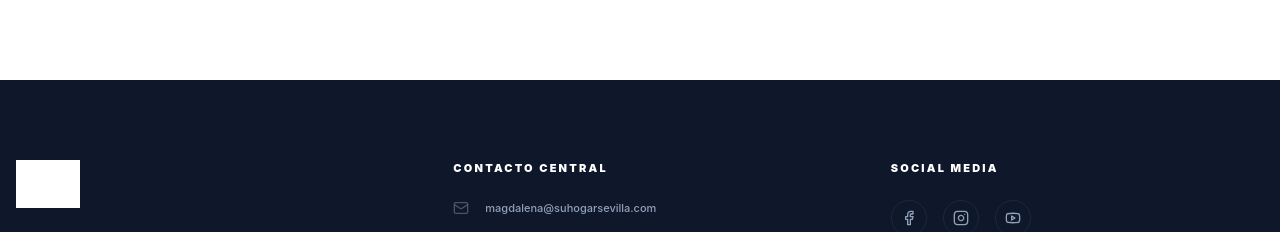
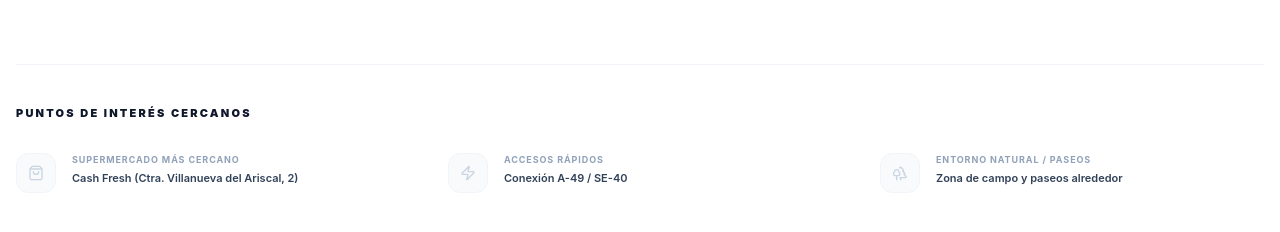
Before and after one commit to jaimegenerovva-hue/Proyecto-Montaraz-Espartinas, a React (Vite) app: page / in a window 1280 px wide. Shown: the part 2207-2439 px from the top of the page. Built offline with nearby package versions, Linux system fonts and the light colour scheme; grey boxes are pictures that could not be loaded.

Commit message:
feat: Add points of interest section
Adds a new section to the property details page showcasing nearby points of interest, such as supermarkets and access routes. Includes relevant icons and descriptive text.

```diff
--- a/src/App.tsx
+++ b/src/App.tsx
@@ -26,7 +26,10 @@ import {
   Calculator,
   Wallet,
   ChevronLeft,
-  ChevronRight
+  ChevronRight,
+  ShoppingBag,
+  Trees,
+  Zap
 } from 'lucide-react';
 import { motion, AnimatePresence } from 'motion/react';
 import { useState, useEffect } from 'react';
@@ -317,6 +320,40 @@ export default function App() {
               </div>
             </div>
           </div>
+
+          {/* Points of Interest */}
+          <div className="mt-12 md:mt-16 pt-10 border-t border-slate-100">
+            <h4 className="text-[11px] font-black uppercase tracking-[0.2em] text-slate-900 mb-8">Puntos de interés cercanos</h4>
+            <div className="grid grid-cols-1 sm:grid-cols-2 lg:grid-cols-3 gap-8 md:gap-12">
+              {[
+                {
+                  icon: <ShoppingBag className="w-4 h-4" />,
+                  label: "Supermercado más cercano",
+                  value: "Cash Fresh (Ctra. Villanueva del Ariscal, 2)"
+                },
+                {
+                  icon: <Zap className="w-4 h-4" />,
+                  label: "Accesos rápidos",
+                  value: "Conexión A-49 / SE-40"
+                },
+                {
+                  icon: <Trees className="w-4 h-4" />,
+                  label: "Entorno natural / Paseos",
+                  value: "Zona de campo y paseos alrededor"
+                },
+              ].map((item, idx) => (
+                <div key={idx} className="flex items-start gap-4 group">
+                  <div className="w-10 h-10 rounded-xl bg-slate-50 flex items-center justify-center text-slate-300 group-hover:bg-primary/5 group-hover:text-primary transition-all duration-300 shrink-0 border border-slate-100">
+                    {item.icon}
+                  </div>
+                  <div>
+                    <p className="text-[9px] font-bold uppercase text-slate-400 tracking-[0.1em] mb-1">{item.label}</p>
+                    <p className="text-[11px] font-semibold text-slate-700 leading-snug">{item.value}</p>
+                  </div>
+                </div>
+              ))}
+            </div>
+          </div>
         </div>
       </main>
 
```
